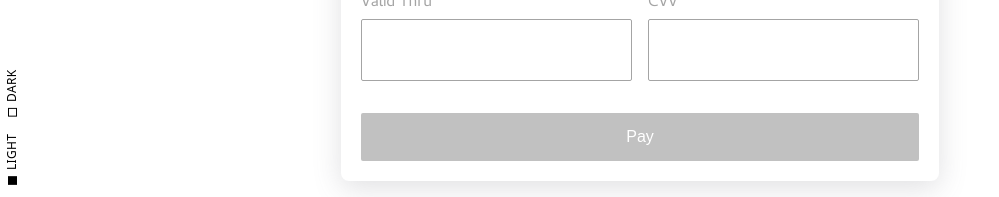
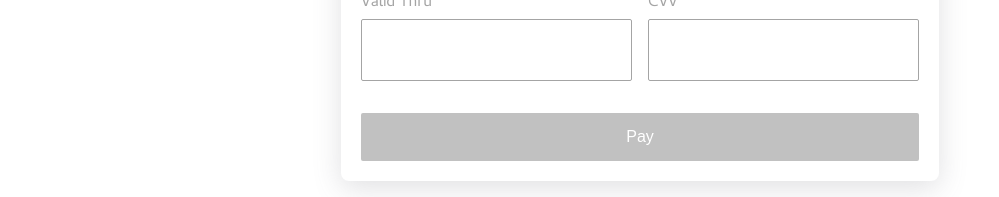
Before and after one commit to logic93/credit-card, a React (Vite) app: page / in a window 1280 px wide. Shown: the part 600-797 px from the top of the page, without its empty margins (0-999 px from the left). Built offline with nearby package versions, Linux system fonts and the light colour scheme; what credit-card-type would draw is missing.

Commit message:
small fix

```diff
--- a/src/App.tsx
+++ b/src/App.tsx
@@ -1,65 +1,7 @@
-import { useEffect, useState } from 'react'
 import CreditCard from './credit-card/CreditCard'
 import { FocusProvider } from './credit-card/context/FocusContext'
-import styled from 'styled-components'
 
-const App = () => {
-    const THEME_COLORS = {
-        light: '#fff',
-        dark: '#000',
-    }
-
-    const [bgColor, setBgColor] = useState(THEME_COLORS['light'])
-
-    const Themes = styled.div`
-        z-index: 10;
-        position: fixed;
-        left: calc(max(24px, 2vmin) - 0.15em);
-        bottom: max(14px, 1vmin);
-        transform-origin: left bottom;
-        transform: rotate(-90deg);
-        mix-blend-mode: difference;
-        display: flex;
-        column-gap: 16px;
-        cursor: pointer;
-        color: #fff;
-    `
-
-    const ThemeButton = styled.div`
-        font-weight: 600;
-        display: flex;
-        align-items: center;
-        column-gap: 5px;
-        font-weight: 400;
-        text-transform: uppercase;
-    `
-
-    const Box = styled.div<{ before?: any }>`
-        &:before {
-            font-size: 12px;
-            content: '${(props) => props.before}'
-    `
-
-    const Text = styled.div`
-        font-size: 12px;
-        letter-spacing: 0.3px;
-    `
-
-    const handleTheme = (e: { currentTarget: { id: string } }) => {
-        if (e.currentTarget.id === THEME_COLORS['dark']) {
-            setBgColor(THEME_COLORS['dark'])
-        }
-
-        if (e.currentTarget.id === THEME_COLORS['light']) {
-            setBgColor(THEME_COLORS['light'])
-        }
-    }
-
-    useEffect(() => {
-        document.body.style.backgroundColor = bgColor
-    }, [bgColor])
-
-    return (
+const App = () => (
     <FocusProvider>
         <div className="App">
             <CreditCard
@@ -70,24 +12,7 @@ const App = () => {
                 $cardFormStyle={{ width: 'auto', alignSelf: 'center' }}
             />
         </div>
-
-            <Themes>
-                <ThemeButton id={THEME_COLORS['light']} onClick={handleTheme}>
-                    <Box
-                        before={bgColor === THEME_COLORS['light'] ? '■' : '□'}
-                    ></Box>
-                    <Text>Light</Text>
-                </ThemeButton>
-
-                <ThemeButton id={THEME_COLORS['dark']} onClick={handleTheme}>
-                    <Box
-                        before={bgColor === THEME_COLORS['dark'] ? '■' : '□'}
-                    ></Box>
-                    <Text>Dark</Text>
-                </ThemeButton>
-            </Themes>
     </FocusProvider>
 )
-}
 
 export default App
--- a/src/credit-card/components/styles/card-form-styles.ts
+++ b/src/credit-card/components/styles/card-form-styles.ts
@@ -21,7 +21,7 @@ export const CardFormWrapper = styled.div<{ $style: any }>`
     }
 
     @media (max-width: 393px) {
-        width: calc(280px + 10px);
+        width: calc(300px + 10px);
     }
 
     @media (max-width: 350px) {
--- a/src/credit-card/components/styles/card-styles.ts
+++ b/src/credit-card/components/styles/card-styles.ts
@@ -56,7 +56,7 @@ export const CardInfo = styled.div<{ $cardInfoStyle?: any }>`
     ${({ $cardInfoStyle }) => $cardInfoStyle && css($cardInfoStyle)}
 
     @media (max-width: 393px) {
-        width: 280px;
+        width: 300px;
 
         ${CardNumber} {
             font-size: 21px;
--- a/src/index.css
+++ b/src/index.css
@@ -47,15 +47,14 @@ body {
         'Open Sans',
         'Helvetica Neue',
         sans-serif;
-    transition: 0.2s ease background-color;
 }
 
 .App {
     width: 100vw;
     height: 100vh;
 
-    @media (max-width: 425px) {
+    @media (max-width: 450px) {
         height: 100%;
-        margin: 3em 0 4em 0;
+        margin: 2em 0;
     }
 }
```
Lines whose indentation alone changed are shown as unchanged.
